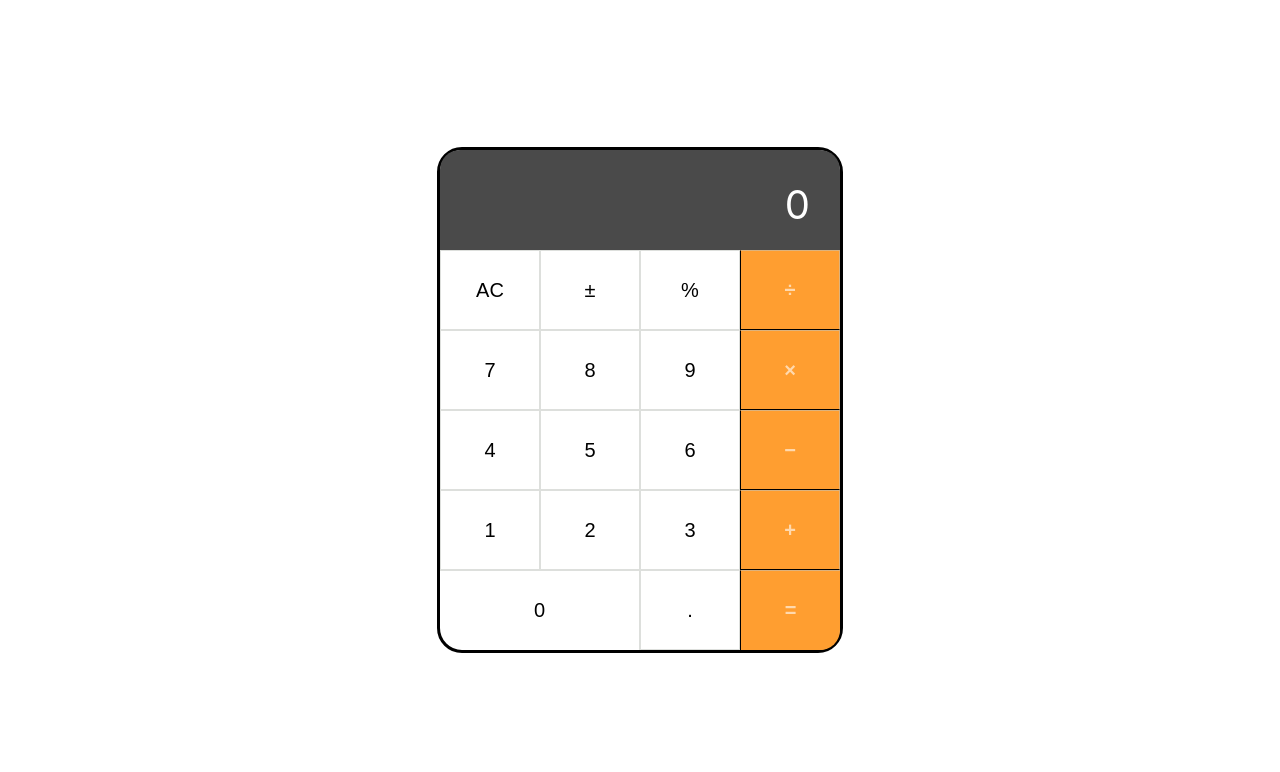
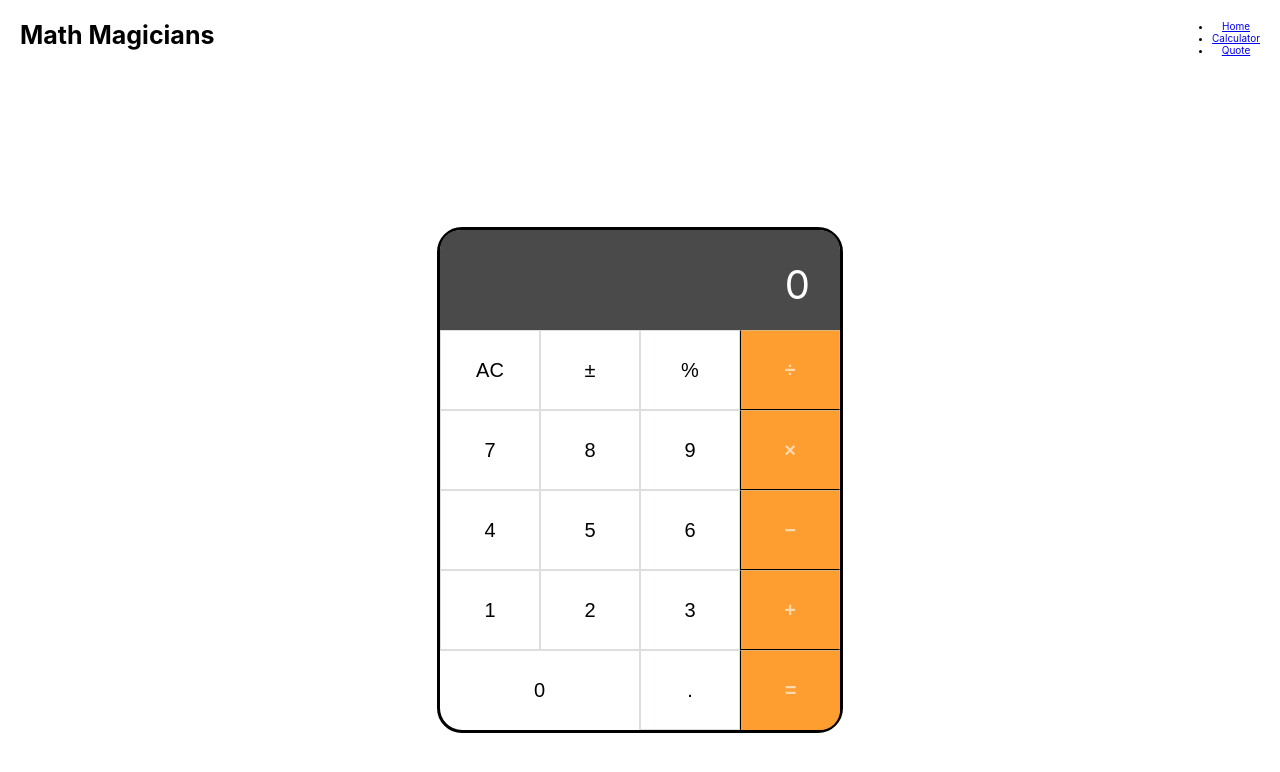
Before and after one commit to elasfarc/math-magicians, a React (Create React App) app: page /calculator in a window 1280 px wide. Shown: the top 772 px of the page. Built offline with nearby package versions, Linux system fonts and the light colour scheme.

Commit message:
Add Navbar with cosrsponding links

```diff
--- a/package.json
+++ b/package.json
@@ -10,6 +10,7 @@
     "prop-types": "^15.7.2",
     "react": "^17.0.2",
     "react-dom": "^17.0.2",
+    "react-router-dom": "^5.2.0",
     "react-scripts": "4.0.3",
     "web-vitals": "^1.0.1"
   },
--- a/src/App.js
+++ b/src/App.js
@@ -1,10 +1,23 @@
 import React from 'react';
+import { BrowserRouter as Router, Switch, Route } from 'react-router-dom';
+import Nav from './components/Nav/Nav';
+import Home from './components/Home/Home';
+import Calculator from './components/Calculator/Calculator';
+import Quote from './components/Quote/Quote';
 import './App.css';
-import Calculator from './components/Calculator/Calculator';
 
 const App = () => (
-  <div className="App">
-    <Calculator />
-  </div>
+  <Router>
+    <div className="App">
+      <Nav />
+      <Switch>
+        <Route path="/" exact>
+          <Home />
+        </Route>
+        <Route path="/calculator" component={Calculator} />
+        <Route path="/quote" component={Quote} />
+      </Switch>
+    </div>
+  </Router>
 );
 export default App;
--- a/src/components/Calculator/Calculator.css
+++ b/src/components/Calculator/Calculator.css
@@ -1,6 +1,6 @@
 .calculator {
   position: absolute;
-  top: 50%;
+  top: 60%;
   left: 50%;
   transform: translate(-50%, -50%);
   border: 3px solid black;
--- /dev/null
+++ b/src/components/Home/Home.js
@@ -0,0 +1,7 @@
+import React from 'react';
+
+const Home = () => {
+  return <div>HOME PAGE</div>;
+};
+
+export default Home;
--- /dev/null
+++ b/src/components/Nav/Nav.css
@@ -0,0 +1,10 @@
+.navbar {
+  _background-color: yellow;
+  justify-content: space-between;
+  padding: 2em;
+  margin-bottom: 4em;
+}
+
+.most-left {
+  font-size: 2.5rem;
+}
--- /dev/null
+++ b/src/components/Nav/Nav.js
@@ -0,0 +1,24 @@
+import React from 'react';
+import { Link } from 'react-router-dom';
+
+import './Nav.css';
+const Nav = () => {
+  return (
+    <nav className="navbar flex-row">
+      <h1 className="most-left">Math Magicians</h1>
+      <ul className="most-right">
+        <li className="nav-link">
+          <Link to="/">Home</Link>
+        </li>
+        <li className="nav-link">
+          <Link to="/calculator">Calculator</Link>
+        </li>
+        <li className="nav-link">
+          <Link to="/quote">Quote</Link>
+        </li>
+      </ul>
+    </nav>
+  );
+};
+
+export default Nav;
--- /dev/null
+++ b/src/components/Quote/Quote.js
@@ -0,0 +1,7 @@
+import React from 'react';
+
+const Quote = () => {
+  return <div>QUOTE</div>;
+};
+
+export default Quote;
```
Also changed, not shown: 1 other file (tests, documents, lock files or other folders).
